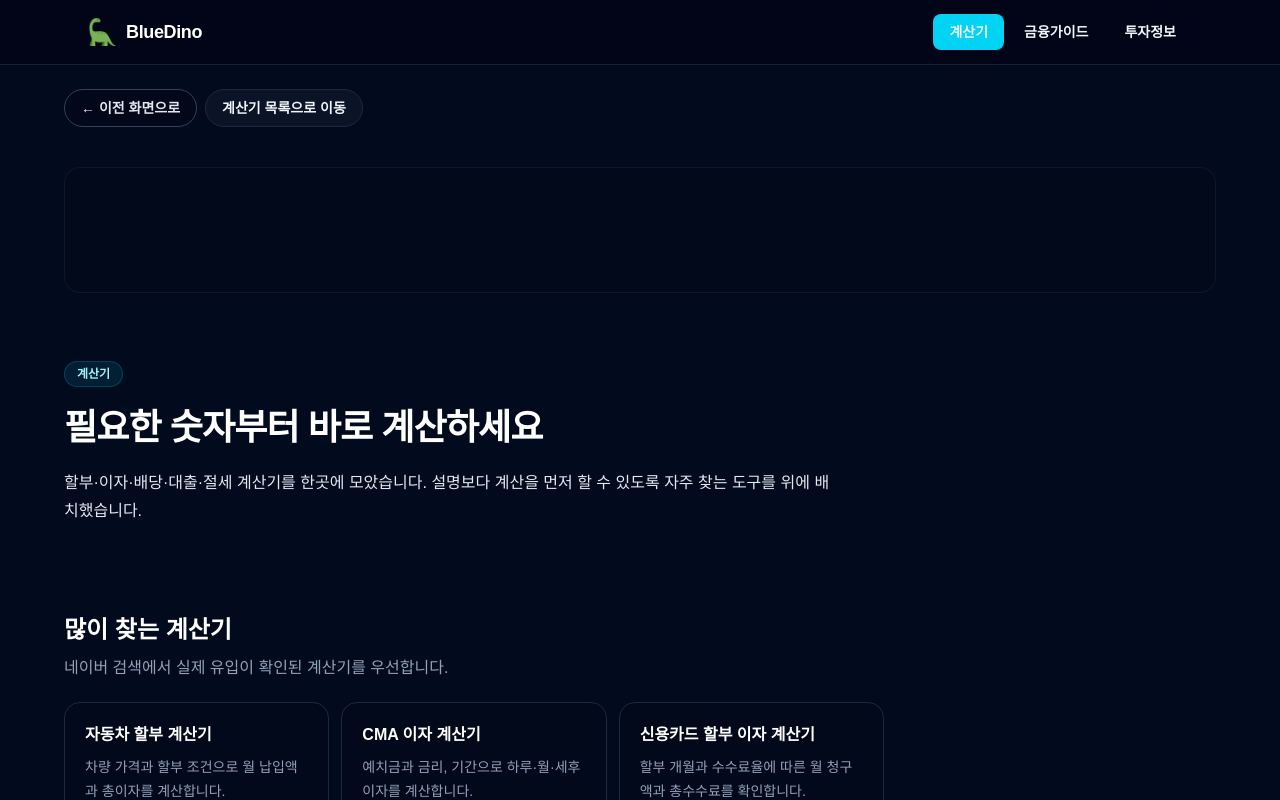
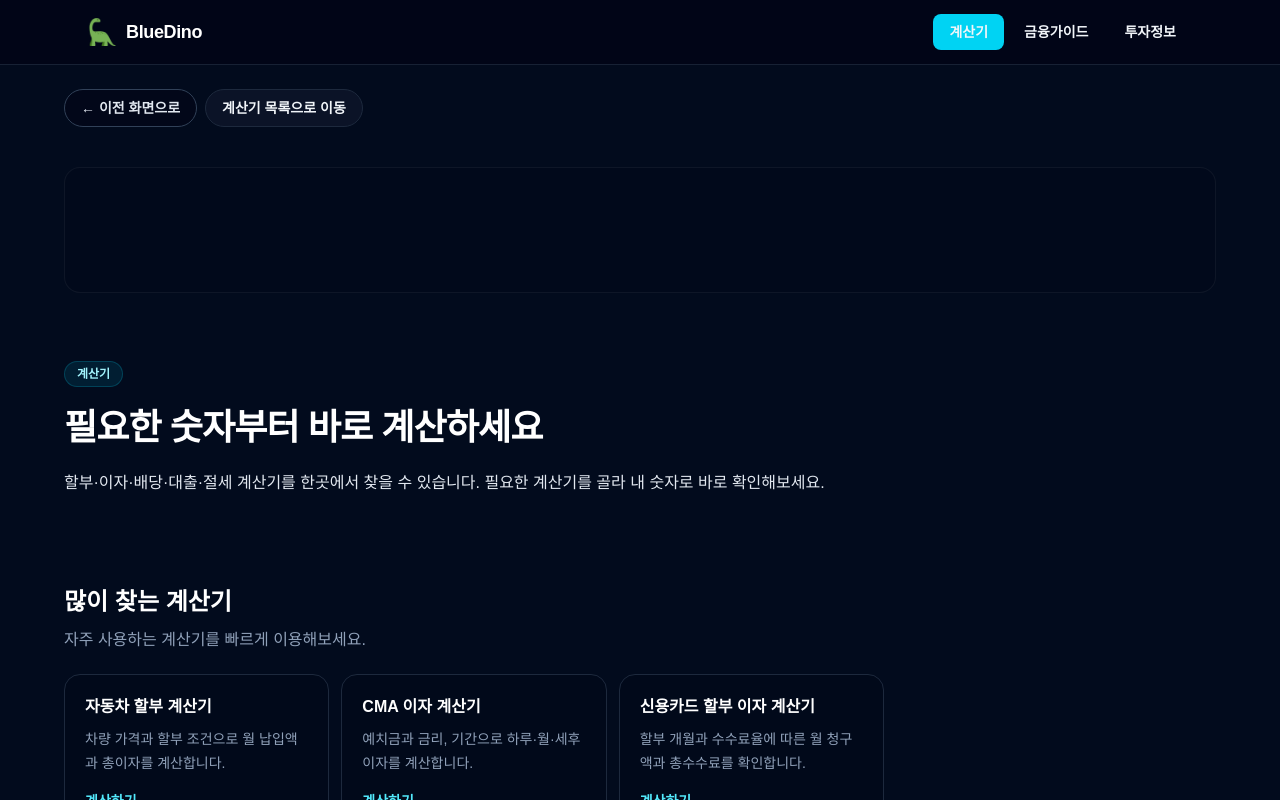
Before and after one commit to afternoonkim/bluedino, a Next.js app: page /cal in a window 1280 px wide. Shown: the top 800 px of the page. Built offline with nearby package versions, Linux system fonts and the light colour scheme; no server answers.

Commit message:
ux: rewrite hub copy for users

```diff
--- a/app/cal/page.tsx
+++ b/app/cal/page.tsx
@@ -68,12 +68,12 @@ export default function CalculatorHubPage() {
         <header className="max-w-3xl py-4 md:py-8">
           <span className="bd-badge">계산기</span>
           <h1 className="bd-title-xl mt-4">필요한 숫자부터 바로 계산하세요</h1>
-          <p className="bd-text-main mt-4">할부·이자·배당·대출·절세 계산기를 한곳에 모았습니다. 설명보다 계산을 먼저 할 수 있도록 자주 찾는 도구를 위에 배치했습니다.</p>
+          <p className="bd-text-main mt-4">할부·이자·배당·대출·절세 계산기를 한곳에서 찾을 수 있습니다. 필요한 계산기를 골라 내 숫자로 바로 확인해보세요.</p>
         </header>
 
         <section>
           <h2 className="bd-title-md">많이 찾는 계산기</h2>
-          <p className="bd-text-sub mt-2">네이버 검색에서 실제 유입이 확인된 계산기를 우선합니다.</p>
+          <p className="bd-text-sub mt-2">자주 사용하는 계산기를 빠르게 이용해보세요.</p>
           <div className="mt-5 grid gap-3 md:grid-cols-2 lg:grid-cols-3">
             {popular.map((slug) => { const item = itemFor(slug); return <Link key={slug} href={`/cal/${slug}`} className="rounded-2xl border border-slate-800 bg-slate-950/40 p-5 transition hover:border-cyan-400/40 hover:shadow-sm"><div className="font-bold text-white">{item.title}</div><p className="mt-2 text-sm leading-6 text-slate-400">{item.description}</p><div className="mt-4 text-sm font-semibold text-cyan-300">계산하기 →</div></Link>; })}
           </div>
--- a/app/finance/page.tsx
+++ b/app/finance/page.tsx
@@ -19,13 +19,13 @@ export default function FinancePage() {
   return (
     <main className="bd-page">
       <div className="bd-container space-y-10 md:space-y-14">
-        <header className="max-w-3xl py-4 md:py-8"><span className="bd-badge">금융가이드</span><h1 className="bd-title-xl mt-4">궁금한 금융 질문부터 찾으세요</h1><p className="bd-text-main mt-4">ISA·IRP·CMA·파킹통장·대출처럼 조건이 복잡한 주제를 질문 단위로 나눴습니다. 긴 설명을 훑기보다 내 상황과 가까운 질문부터 확인하세요.</p></header>
+        <header className="max-w-3xl py-4 md:py-8"><span className="bd-badge">금융가이드</span><h1 className="bd-title-xl mt-4">궁금한 금융 질문부터 찾으세요</h1><p className="bd-text-main mt-4">ISA·IRP·CMA·파킹통장·대출처럼 조건이 복잡한 주제를 질문별로 확인할 수 있습니다. 내 상황과 가까운 항목부터 골라보세요.</p></header>
         <section className="grid gap-3 sm:grid-cols-3">
           <div className="rounded-xl border border-slate-800 bg-slate-950/40 p-4"><div className="text-sm font-bold text-white">절세계좌</div><p className="mt-1 text-sm text-slate-400">ISA · IRP · 연금저축</p></div>
           <div className="rounded-xl border border-slate-800 bg-slate-950/40 p-4"><div className="text-sm font-bold text-white">현금관리</div><p className="mt-1 text-sm text-slate-400">CMA · 파킹통장</p></div>
           <div className="rounded-xl border border-slate-800 bg-slate-950/40 p-4"><div className="text-sm font-bold text-white">대출</div><p className="mt-1 text-sm text-slate-400">대출기초 · 신용 · 주담대</p></div>
         </section>
-        <TaggedList title="금융 질문 찾기" description="분류를 선택하거나 검색어를 입력해 바로 좁혀보세요." items={items} filterTags={["절세계좌", "현금관리", "대출"]} searchPlaceholder="예: ISA, IRP, CMA, 파킹통장, 신용대출, 주담대" countLabel="카테고리" />
+        <TaggedList title="금융 질문 찾기" description="분류를 선택하거나 검색어를 입력해 궁금한 내용을 찾아보세요." items={items} filterTags={["절세계좌", "현금관리", "대출"]} searchPlaceholder="예: ISA, IRP, CMA, 파킹통장, 신용대출, 주담대" countLabel="카테고리" />
       </div>
     </main>
   );
--- a/app/info/page.tsx
+++ b/app/info/page.tsx
@@ -19,7 +19,7 @@ export default function InfoHubPage() {
   return (
     <main className="bd-page">
       <div className="bd-container space-y-10 md:space-y-14">
-        <header className="max-w-3xl py-4 md:py-8"><span className="bd-badge">투자정보</span><h1 className="bd-title-xl mt-4">기업·산업·ETF 정보를 필요한 만큼만 보세요</h1><p className="bd-text-main mt-4">투자정보는 계산기와 금융가이드의 보조 영역으로 정리했습니다. 관심 있는 기업이나 산업을 바로 선택하고, 필요한 경우 기초·전략 가이드로 이어가세요.</p></header>
+        <header className="max-w-3xl py-4 md:py-8"><span className="bd-badge">투자정보</span><h1 className="bd-title-xl mt-4">기업·산업·ETF 정보를 필요한 만큼만 보세요</h1><p className="bd-text-main mt-4">관심 있는 기업이나 산업, ETF 정보를 바로 확인하고 필요한 경우 투자 기초와 전략도 함께 살펴보세요.</p></header>
         <section className="divide-y divide-slate-800 border-y border-slate-800 bg-slate-950/40">
           {sections.map(([title, href, desc]) => <Link key={href} href={href} className="group flex items-start justify-between gap-4 px-1 py-5 transition hover:bg-slate-900/70 md:px-2"><div><h2 className="text-[16px] font-bold text-white group-hover:text-cyan-200 md:text-lg">{title}</h2><p className="mt-1.5 max-w-3xl text-sm leading-6 text-slate-400">{desc}</p></div><span className="mt-1 text-lg text-slate-500 group-hover:text-cyan-300">→</span></Link>)}
         </section>
--- a/app/page.tsx
+++ b/app/page.tsx
@@ -26,7 +26,7 @@ export default function HomePage() {
         <section className="py-6 md:py-12">
           <p className="text-sm font-bold text-cyan-300">BlueDino</p>
           <h1 className="mt-3 max-w-3xl text-[32px] font-bold leading-[1.2] tracking-[-0.04em] text-white md:text-[52px]">금융이 궁금할 때,<br className="hidden sm:block" /> 계산하고 확인하세요.</h1>
-          <p className="mt-5 max-w-2xl text-[15px] leading-7 text-slate-500 md:text-lg">복잡한 메뉴보다 필요한 행동부터 시작합니다. 내 숫자를 계산하거나, 금융 질문의 답을 찾거나, 투자 정보를 확인하세요.</p>
+          <p className="mt-5 max-w-2xl text-[15px] leading-7 text-slate-500 md:text-lg">내 숫자를 계산하거나, 궁금한 금융 질문의 답을 찾거나, 필요한 투자 정보를 바로 확인해보세요.</p>
           <div className="mt-8 grid gap-3 md:grid-cols-3">
             <Link href="/cal" className="group rounded-2xl border border-slate-800 bg-slate-950/40 p-5 transition hover:border-cyan-400/40 hover:shadow-sm">
               <Calculator className="h-5 w-5 text-cyan-300" /><div className="mt-4 font-bold text-white">계산하기</div><p className="mt-1 text-sm leading-6 text-slate-400">할부·이자·배당·대출을 내 숫자로 확인</p>
@@ -41,7 +41,7 @@ export default function HomePage() {
         </section>
 
         <section>
-          <div className="flex items-end justify-between gap-4"><div><h2 className="bd-title-md">많이 찾는 계산기</h2><p className="bd-text-sub mt-2">네이버 검색 유입이 확인된 계산기를 먼저 배치했습니다.</p></div><Link href="/cal" className="hidden text-sm font-semibold text-cyan-300 hover:text-cyan-200 sm:inline-flex">전체보기 →</Link></div>
+          <div className="flex items-end justify-between gap-4"><div><h2 className="bd-title-md">많이 찾는 계산기</h2><p className="bd-text-sub mt-2">자주 사용하는 계산기를 바로 이용해보세요.</p></div><Link href="/cal" className="hidden text-sm font-semibold text-cyan-300 hover:text-cyan-200 sm:inline-flex">전체보기 →</Link></div>
           <div className="mt-5 divide-y divide-slate-800 border-y border-slate-800 bg-slate-950/40">
             {popular.map(([title, href, desc]) => <Link key={href} href={href} className="group flex items-center justify-between gap-4 px-1 py-4 transition hover:bg-slate-900/70 md:px-2"><div><div className="font-semibold text-white group-hover:text-cyan-200">{title}</div><div className="mt-1 text-sm text-slate-400">{desc}</div></div><ArrowRight className="h-4 w-4 shrink-0 text-slate-500 group-hover:text-cyan-300" /></Link>)}
           </div>
```
